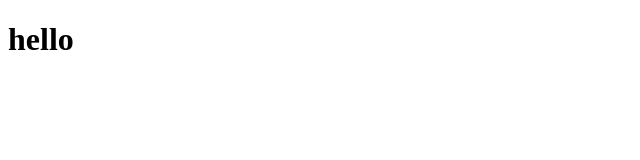
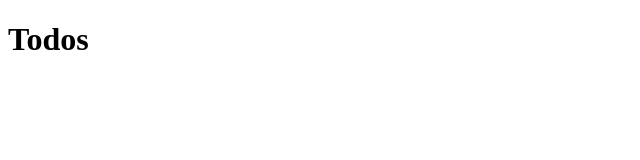
Before and after one commit to CLantigua2/angular-todo-list, an Angular app: page / in a window 1280 px wide. Shown: the top 160 px of the page, without its empty margins (0-640 px from the left). Built offline with nearby package versions, Linux system fonts and the light colour scheme.

Commit message:
added todo model

```diff
--- a/src/app/app.component.html
+++ b/src/app/app.component.html
@@ -1,5 +1,3 @@
 <div>
-  <h1>
-  hello {{name}}
-  </h1>
+ <app-todos></app-todos>
 </div>
--- a/src/app/components/todos/todos.component.html
+++ b/src/app/components/todos/todos.component.html
@@ -1,3 +1 @@
-<p>
-  todos works!
-</p>
+<h1>Todos</h1>
--- a/src/app/components/todos/todos.component.ts
+++ b/src/app/components/todos/todos.component.ts
@@ -1,4 +1,5 @@
 import { Component, OnInit } from '@angular/core';
+import { Todo } from '../../models/Todo'
 
 @Component({
   selector: 'app-todos',
@@ -6,7 +7,7 @@ import { Component, OnInit } from '@angular/core';
   styleUrls: ['./todos.component.css']
 })
 export class TodosComponent implements OnInit {
-
+  todos: Todo[]
   constructor() { }
 
   ngOnInit() {
--- /dev/null
+++ b/src/app/models/Todo.ts
@@ -0,0 +1,5 @@
+export class Todo {
+    id: number
+    title: string
+    completed: boolean
+}
```
